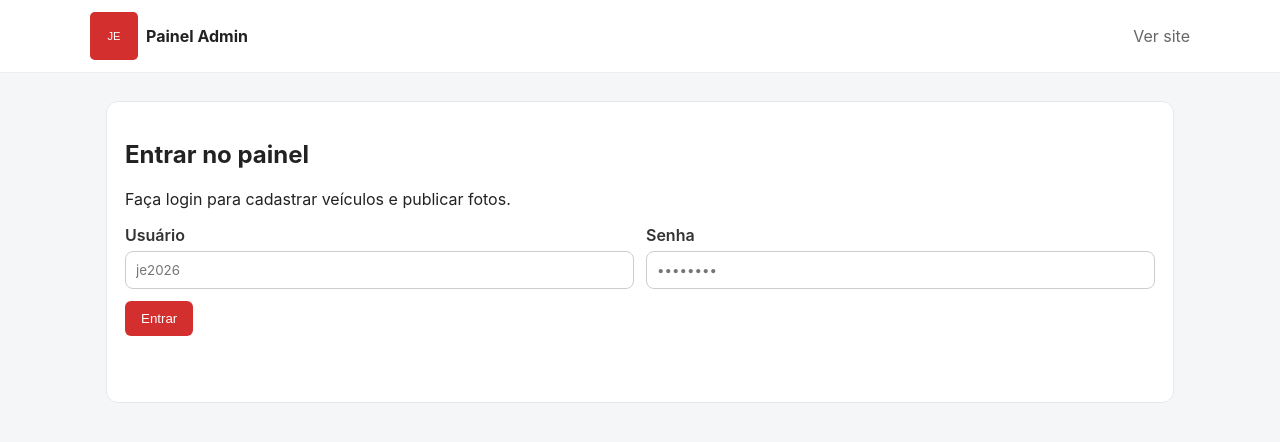
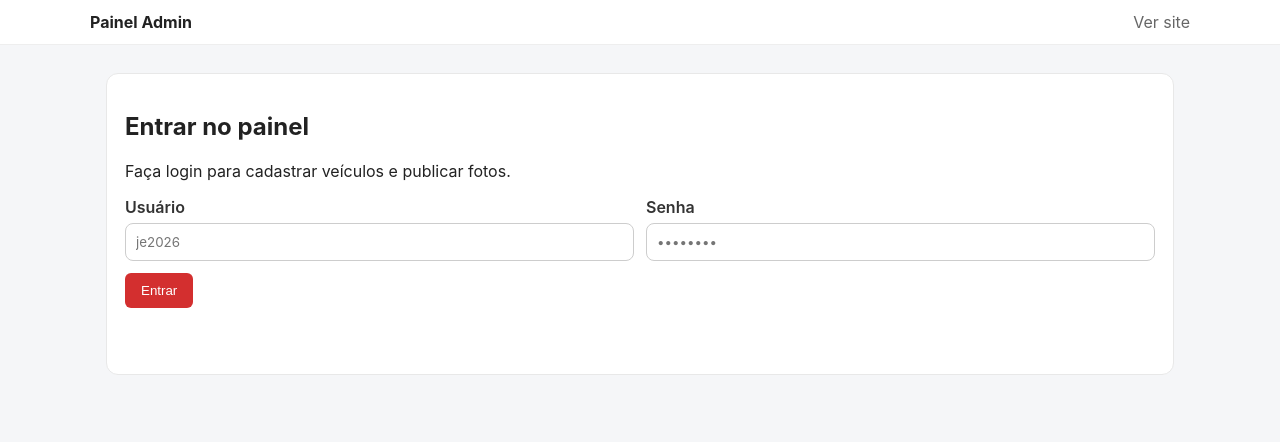
Before and after one commit to cunha995/je-automoveis, a plain HTML site: page admin.html in a window 1280 px wide. Drawn offline with Linux system fonts and the light colour scheme.

Commit message:
style(admin/master): remove JE logo badge from headers

```diff
--- a/admin.html
+++ b/admin.html
@@ -11,7 +11,6 @@
   <header class="site-header">
     <div class="container header-inner">
       <a href="/" class="brand">
-        <img src="/images/logo.svg" alt="JE Automóveis logo" class="logo">
         <span>Painel Admin</span>
       </a>
       <nav class="main-nav">
```
Also changed, not shown: backend/public/admin.html (+0 -1 lines), backend/public/master.html (+0 -1 lines), master.html (+0 -1 lines).
